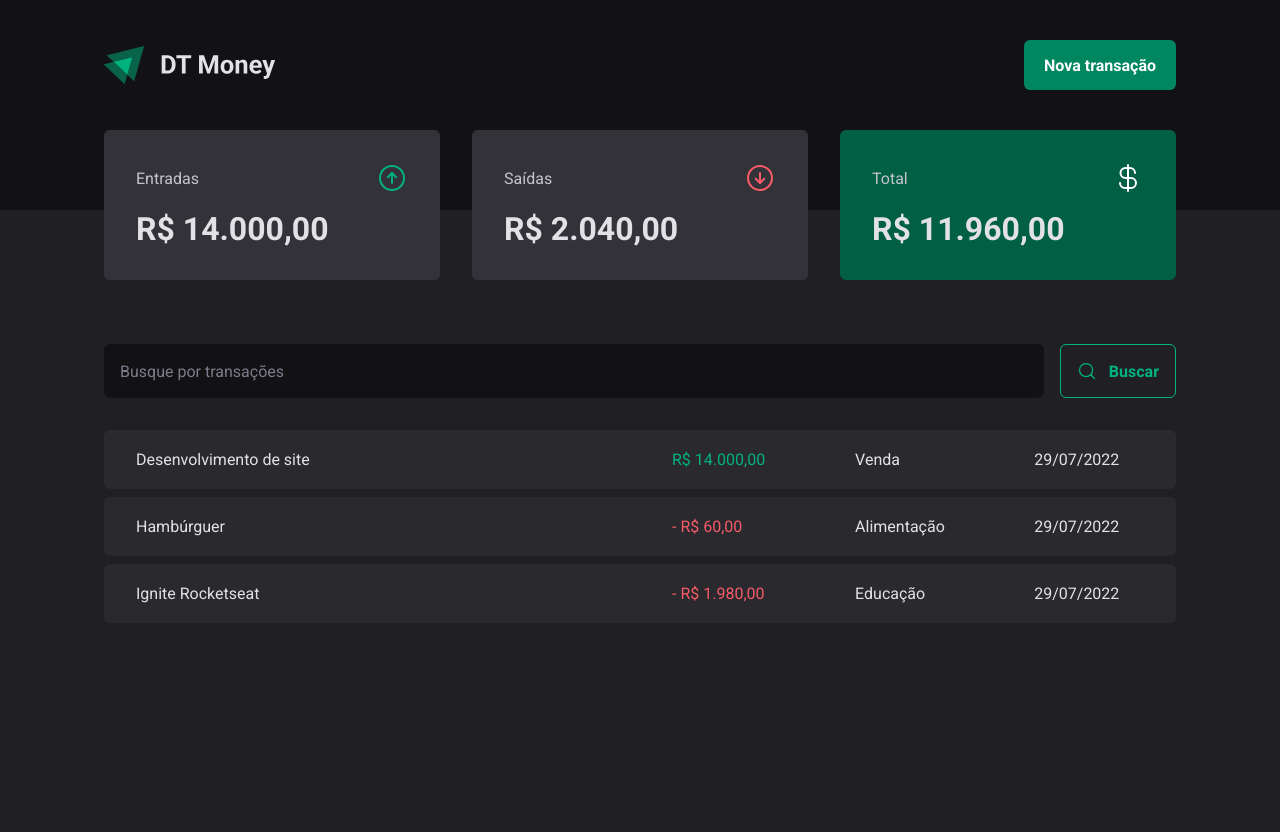
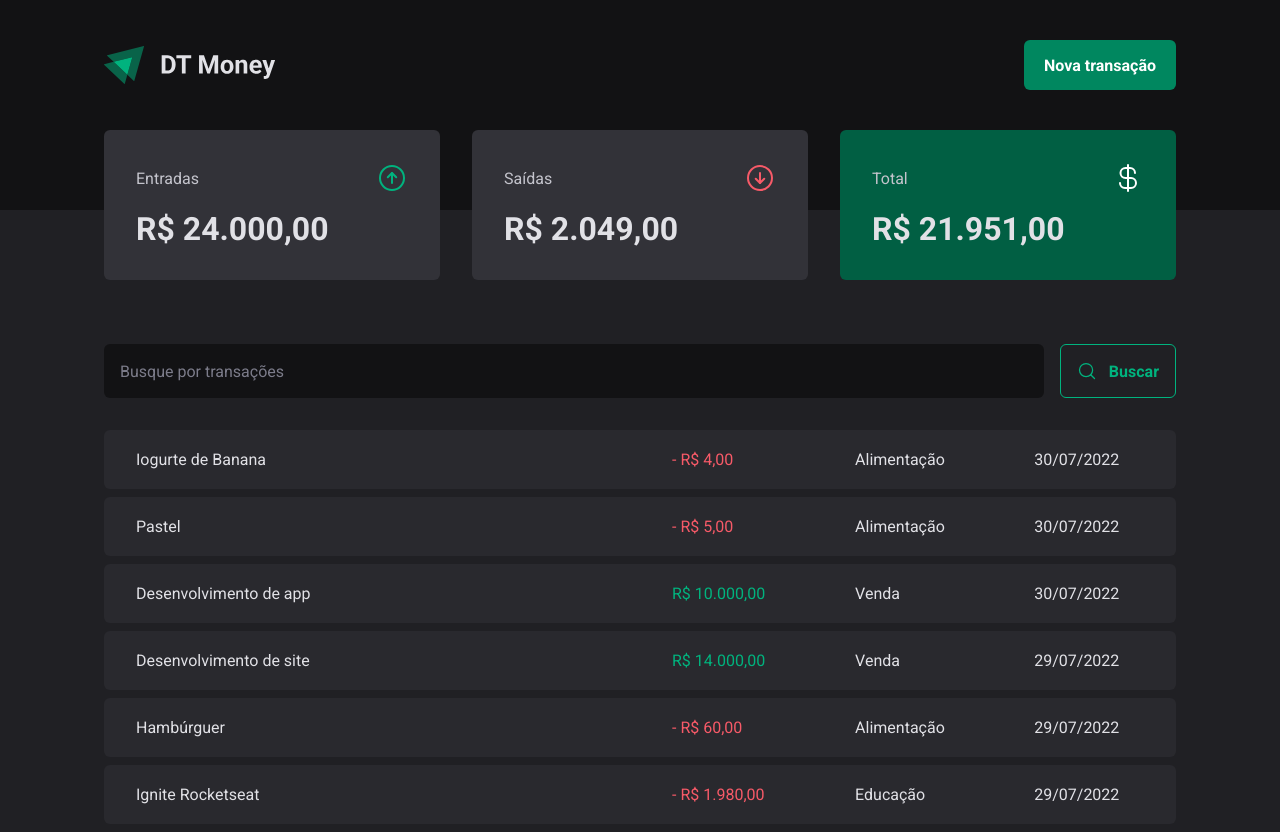
Before and after one commit to leleoaraxa/guilherme-de-occam, a React (Vite) app: page / in a window 1280 px wide. Before the commit the page ends 800 px from the top, so only its background shows below. Built offline with nearby package versions, Linux system fonts and the light colour scheme; data requests are answered from the project's data file.

Commit message:
Conexão com a API - Criando nova transação

```diff
--- a/server.json
+++ b/server.json
@@ -23,6 +23,30 @@
       "category": "Educação",
       "price": 1980,
       "createdAt": "2022-07-29T19:24:44.505Z"
+    },
+    {
+      "description": "Desenvolvimento de app",
+      "price": 10000,
+      "category": "Venda",
+      "type": "income",
+      "createdAt": "2022-07-30T13:26:57.560Z",
+      "id": 4
+    },
+    {
+      "description": "Pastel",
+      "price": 5,
+      "category": "Alimentação",
+      "type": "outcome",
+      "createdAt": "2022-07-30T13:30:57.560Z",
+      "id": 5
+    },
+    {
+      "description": "Iogurte de Banana",
+      "price": 4,
+      "category": "Alimentação",
+      "type": "outcome",
+      "createdAt": "2022-07-30T13:38:57.560Z",
+      "id": 6
     }
   ]
 }
--- a/src/components/NewTransactionModal/index.tsx
+++ b/src/components/NewTransactionModal/index.tsx
@@ -1,8 +1,10 @@
 import { zodResolver } from '@hookform/resolvers/zod';
 import * as Dialog from '@radix-ui/react-dialog';
 import { ArrowCircleDown, ArrowCircleUp, X } from "phosphor-react";
+import { useContext } from 'react';
 import { Controller, useForm } from 'react-hook-form';
 import * as z from 'zod';
+import { TransactionsContext } from '../../contexts/TransactionsContext';
 
 import { CloseButton, Content, Overlay, TransactionType, TransactionTypeButton } from './styles';
 
@@ -16,11 +18,14 @@
 type NewTransactionFormInputs = z.infer<typeof newTransactionFormSchema>;
 
 export function NewTransactionModal() {
+  const { createTransaction } = useContext(TransactionsContext);
+
   const {
     control,
     register,
     handleSubmit,
-    formState: { isSubmitting }
+    formState: { isSubmitting },
+    reset
   } = useForm<NewTransactionFormInputs>({
     resolver: zodResolver(newTransactionFormSchema),
     defaultValues: {
@@ -29,9 +34,16 @@
   })
 
   async function handleCreateNewTransaction(data: NewTransactionFormInputs) {
-    await new Promise(resolve => setTimeout(resolve, 2000));
+    const { description, price, category, type } = data;
 
-    console.log(data);
+    await createTransaction({
+      description,
+      price,
+      category,
+      type,
+    });
+
+    reset();
   }
 
   return (
--- a/src/contexts/TransactionsContext.tsx
+++ b/src/contexts/TransactionsContext.tsx
@@ -10,9 +10,17 @@
   createdAt: string;
 }
 
+interface CreateTransactionInput {
+  description: string;
+  price: number;
+  category: string;
+  type: 'income' | 'outcome';
+}
+
 interface TransactionContextType {
   transactions: Transaction[];
   fetchTransactions: (query?: string) => Promise<void>;
+  createTransaction: (data: CreateTransactionInput) => Promise<void>;
 }
 
 interface TransactionsProviderProps {
@@ -27,12 +35,29 @@
   async function fetchTransactions(query?: string) {
     const response = await api.get('transactions', {
       params: {
+        _sort: 'createdAt',
+        _order: 'desc',
         q: query,
       }
     })
 
     setTransactions(response.data)
   }
+
+  async function createTransaction(data: CreateTransactionInput) {
+    const { description, price, category, type } = data;
+
+    const response = await api.post('transactions', {
+      description,
+      price,
+      category,
+      type,
+      createdAt: new Date(),
+    });
+
+    setTransactions(state => [response.data, ...state])
+  }
+
 
   useEffect(() => {
     fetchTransactions()
@@ -41,7 +66,8 @@
   return (
     <TransactionsContext.Provider value={{
       transactions,
-      fetchTransactions
+      fetchTransactions,
+      createTransaction
     }}>
       {children}
     </TransactionsContext.Provider>
```
